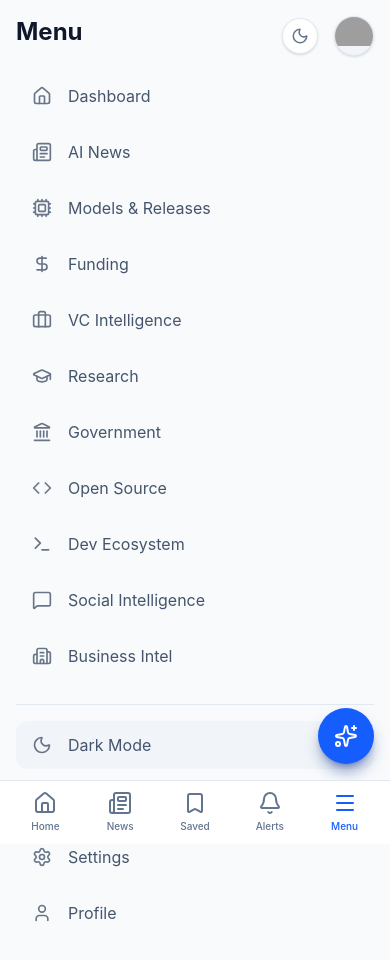
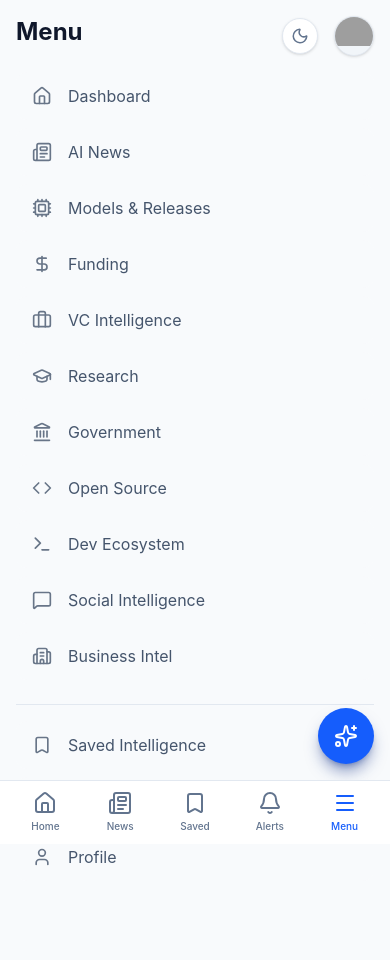
Before and after one commit to 00aaryan00/IntelliScope, a React (Vite) app in the folder frontend/: page /menu in a window 390 px wide. Shown: the top 960 px of the page. Built offline with nearby package versions, Linux system fonts and the light colour scheme; grey boxes are pictures that could not be loaded.

Commit message:
mobile dark mode fix

```diff
--- a/frontend/src/pages/MobileMenuPage.tsx
+++ b/frontend/src/pages/MobileMenuPage.tsx
@@ -2,12 +2,10 @@ import React from 'react';
 import { NavLink } from 'react-router-dom';
 import {
   Home, Newspaper, Cpu, DollarSign, Briefcase, GraduationCap,
-  Landmark, Code, Terminal, MessageSquare, Building2, Bookmark, Settings, User, Sun, Moon
+  Landmark, Code, Terminal, MessageSquare, Building2, Bookmark, Settings, User
 } from 'lucide-react';
-import { useTheme } from '../lib/ThemeContext';
 
 export function MobileMenuPage() {
-  const { theme, toggleTheme } = useTheme();
 
   return (
     <div className="p-4 pb-24 space-y-6 animate-in fade-in slide-in-from-bottom-4 duration-300">
@@ -28,10 +26,7 @@ export function MobileMenuPage() {
       </div>
 
       <div className="pt-4 border-t border-slate-200 dark:border-slate-800 space-y-2">
-        <button onClick={toggleTheme} className="w-full flex items-center gap-4 px-4 py-3 rounded-xl transition-colors bg-slate-100 dark:bg-slate-900/50 text-slate-600 dark:text-slate-300 hover:bg-slate-200 dark:hover:bg-slate-800">
-          <div className="opacity-80">{theme === 'dark' ? <Sun size={20} /> : <Moon size={20} />}</div>
-          <span className="text-base">{theme === 'dark' ? 'Light Mode' : 'Dark Mode'}</span>
-        </button>
+
         <MenuLink to="/saved" icon={<Bookmark size={20} />} label="Saved Intelligence" />
         <MenuLink to="/settings" icon={<Settings size={20} />} label="Settings" />
         <MenuLink to="/profile" icon={<User size={20} />} label="Profile" />
```
